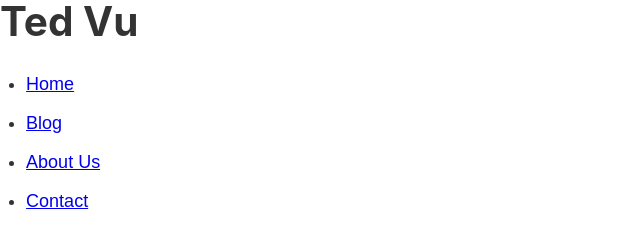
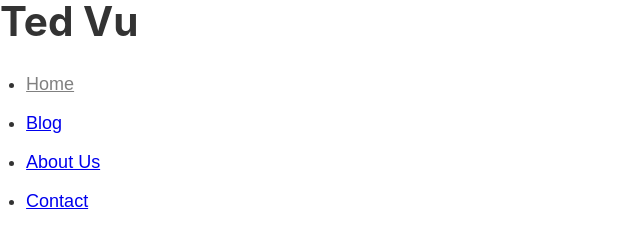
Before and after one commit to TedVu/gatsbyjs-crashcourse, a Gatsby site: page / in a window 1280 px wide. Shown: the top 237 px of the page, 0-640 px from the left. Built offline with nearby package versions, Linux system fonts and the light colour scheme; Gatsby itself is replaced by a stand-in of ours.

Commit message:
Adding module styling file

```diff
--- a/src/components/header.js
+++ b/src/components/header.js
@@ -1,6 +1,8 @@
 import React from "react"
 import { Link } from "gatsby"
+// import "./header.module.scss"
 
+import * as headerStyles from "./header.module.scss"
 const Header = () => {
   return (
     <header>
@@ -8,7 +10,9 @@
       <nav>
         <ul>
           <li>
-            <Link to="/">Home</Link>
+            <Link className={headerStyles.link} to="/">
+              Home
+            </Link>
           </li>
           <li>
             <Link to="/blog">Blog</Link>
--- /dev/null
+++ b/src/components/header.module.scss
@@ -0,0 +1,3 @@
+.link {
+  color: gray;
+}
```
